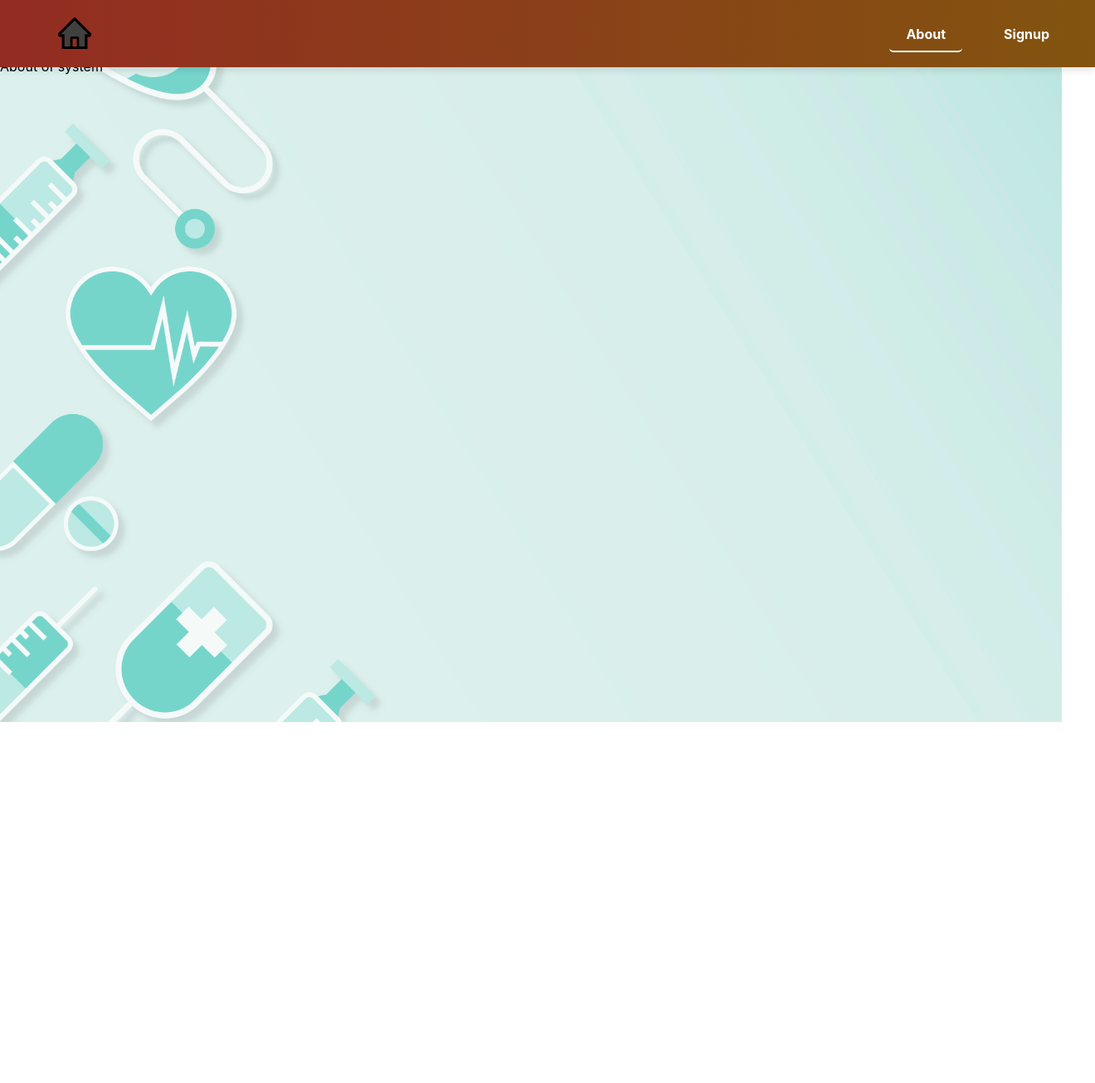
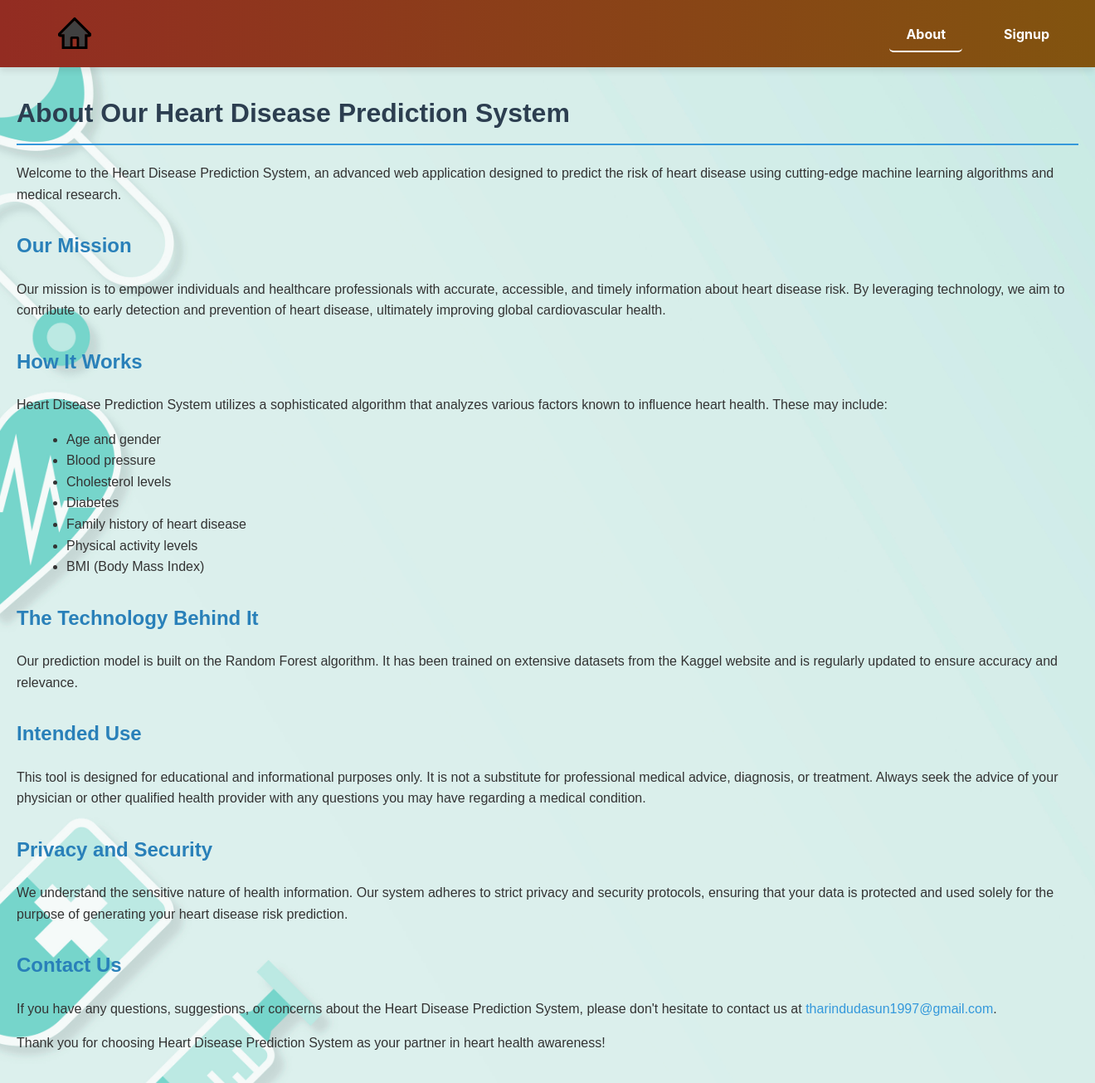
Before and after one commit to TharinduDenawaka/Heart-Disease-Prediction-System, a React (Create React App) app in the folder frontend/: page /about in a window 1280 px wide. Shown: the whole page at 83% size, 1320 px wide, since content can reach past the window. Before the commit the page ends 800 px from the top, so only its background shows below. Built offline with nearby package versions, Linux system fonts and the light colour scheme; the HTML template or start-up script is replaced by a standard one.

Commit message:
Add about page data

```diff
--- a/frontend/src/Pages/About/About.css
+++ b/frontend/src/Pages/About/About.css
@@ -1,6 +1,44 @@
-.about {
+
+
+
+  .about-page {
     background: url("/public/images/about.jpg") center center/cover no-repeat;
     width: 100%;
     height: 100%;
-    position: fixed;
+    /* max-width: 800px; */
+    margin: 0 auto;
+    padding: 20px;
+    font-family: Arial, sans-serif;
+    line-height: 1.6;
+    color: #333;
   }
+
+  .about-page h1 {
+    color: #2c3e50;
+    border-bottom: 2px solid #3498db;
+    padding-bottom: 10px;
+  }
+
+  .about-page h2 {
+    color: #2980b9;
+    margin-top: 30px;
+  }
+
+  .about-page p {
+    margin-bottom: 15px;
+  }
+
+  .about-page ul {
+    list-style-type: disc;
+    margin-left: 20px;
+    margin-bottom: 15px;
+  }
+
+  .about-page a {
+    color: #3498db;
+    text-decoration: none;
+  }
+
+  .about-page a:hover {
+    text-decoration: underline;
+  }
--- a/frontend/src/Pages/About/About.js
+++ b/frontend/src/Pages/About/About.js
@@ -1,10 +1,43 @@
-import React from 'react'
-import './About.css'
+import React from 'react';
+import './About.css';
 
-const About = () => {
+const AboutPage = () => {
   return (
-    <div className='about'>About of system</div>
-  )
-}
+    <div className="about-page">
+      <h1>About Our Heart Disease Prediction System</h1>
 
-export default About
+      <p>Welcome to the Heart Disease Prediction System, an advanced web application designed to predict the risk of heart disease using cutting-edge machine learning algorithms and medical research.</p>
+
+      <h2>Our Mission</h2>
+      <p>Our mission is to empower individuals and healthcare professionals with accurate, accessible, and timely information about heart disease risk. By leveraging technology, we aim to contribute to early detection and prevention of heart disease, ultimately improving global cardiovascular health.</p>
+
+      <h2>How It Works</h2>
+      <p>Heart Disease Prediction System utilizes a sophisticated algorithm that analyzes various factors known to influence heart health. These may include:</p>
+      <ul>
+        <li>Age and gender</li>
+        <li>Blood pressure</li>
+        <li>Cholesterol levels</li>
+        <li>Diabetes</li>
+        <li>Family history of heart disease</li>
+        <li>Physical activity levels</li>
+        <li>BMI (Body Mass Index)</li>
+      </ul>
+
+      <h2>The Technology Behind It</h2>
+      <p>Our prediction model is built on the Random Forest algorithm. It has been trained on extensive datasets from the Kaggel website and is regularly updated to ensure accuracy and relevance.</p>
+
+      <h2>Intended Use</h2>
+      <p>This tool is designed for educational and informational purposes only. It is not a substitute for professional medical advice, diagnosis, or treatment. Always seek the advice of your physician or other qualified health provider with any questions you may have regarding a medical condition.</p>
+
+      <h2>Privacy and Security</h2>
+      <p>We understand the sensitive nature of health information. Our system adheres to strict privacy and security protocols, ensuring that your data is protected and used solely for the purpose of generating your heart disease risk prediction.</p>
+
+      <h2>Contact Us</h2>
+      <p>If you have any questions, suggestions, or concerns about the Heart Disease Prediction System, please don't hesitate to contact us at <a href="mailto:tharindudasun1997@gmail.com">tharindudasun1997@gmail.com</a>.</p>
+
+      <p>Thank you for choosing Heart Disease Prediction System as your partner in heart health awareness!</p>
+    </div>
+  );
+};
+
+export default AboutPage;
```
